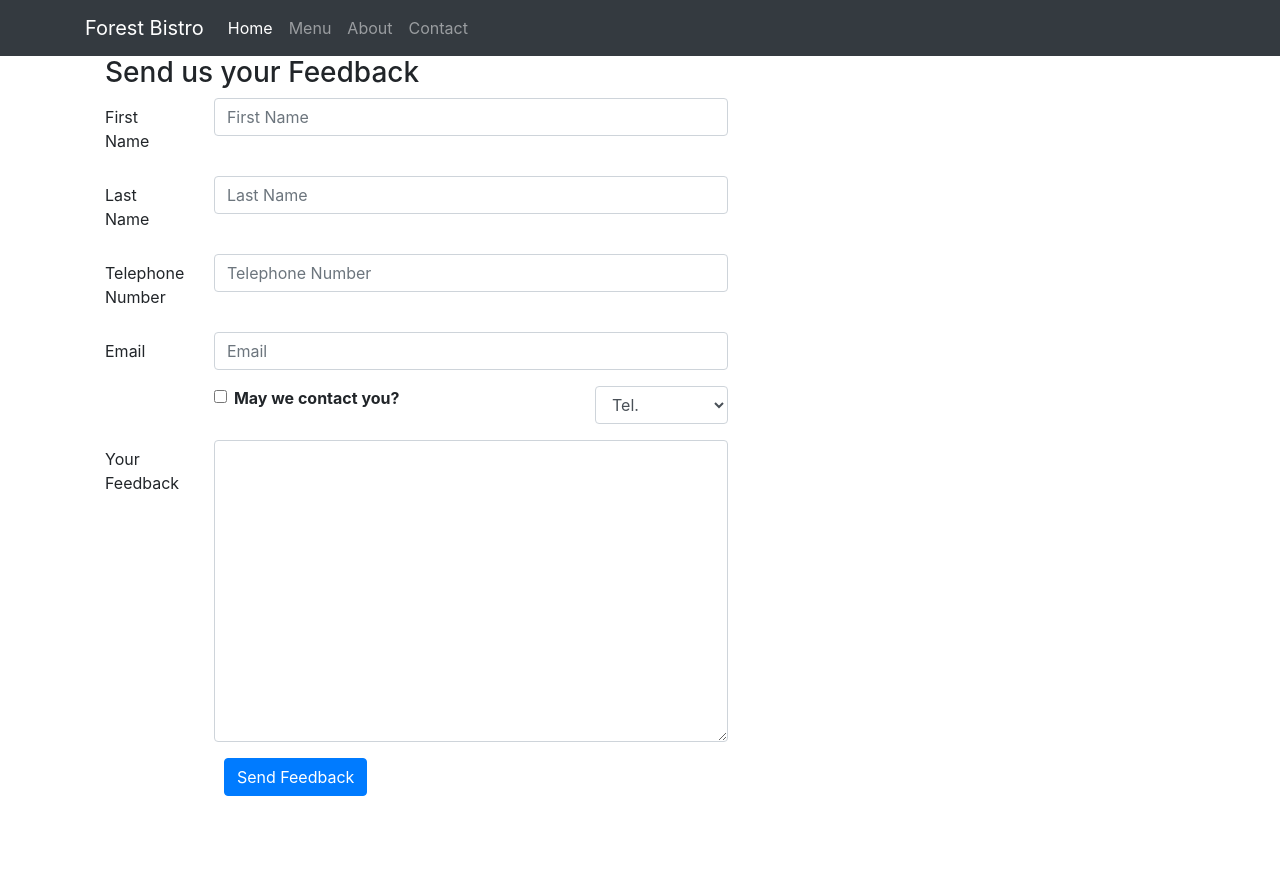
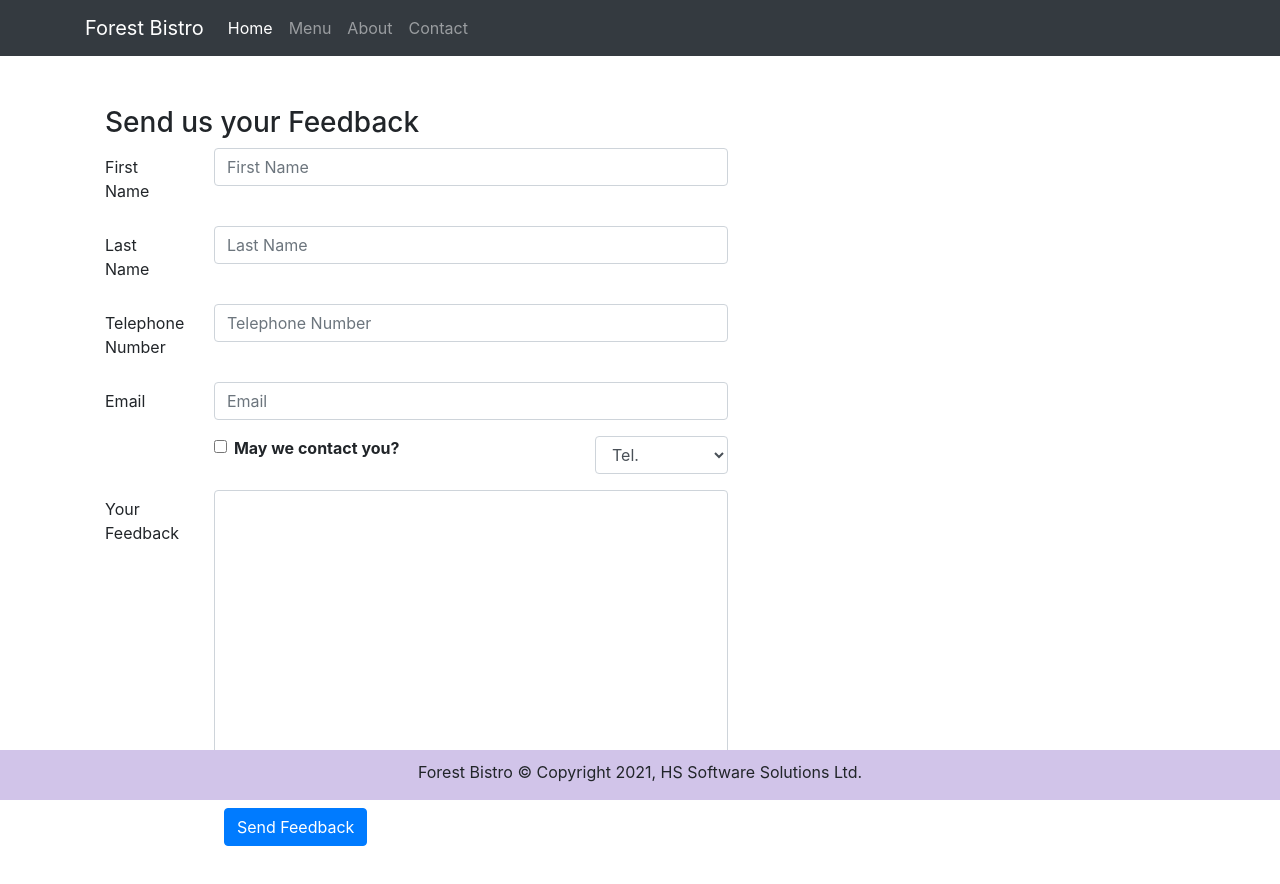
Before and after one commit to Hasan-Saju/Forest-Bistro, a React (Create React App) app: page /contact in a window 1280 px wide. Shown: the top 884 px of the page. Before the commit the page ends 812 px from the top, so only its background shows below. Built offline with nearby package versions, Linux system fonts and the light colour scheme.

Commit message:
Footer Component Added

```diff
--- a/src/App.css
+++ b/src/App.css
@@ -1,3 +1,18 @@
 .App {
   text-align: center;
 }
+
+.footer {
+  background-color: #d1c4e9;
+  margin: 0px auto;
+  padding-top: 10px;
+  position: fixed;
+  bottom: 0;
+  width: 100%;
+}
+
+.row-content {
+  margin: 0px auto;
+  padding: 50px 0px 50px 0px;
+  min-height: 400px;
+}
--- a/src/components/footer/Footer.js
+++ b/src/components/footer/Footer.js
@@ -1,7 +1,19 @@
 import React from "react";
 
 const Footer = () => {
-  return <div></div>;
+  return (
+    <div className="footer">
+      <div className="container">
+        <div className="row justify-content-center">
+          <div className="col-auto">
+            <p>
+              Forest Bistro &#169; Copyright 2021, HS Software Solutions Ltd.
+            </p>
+          </div>
+        </div>
+      </div>
+    </div>
+  );
 };
 
 export default Footer;
```
